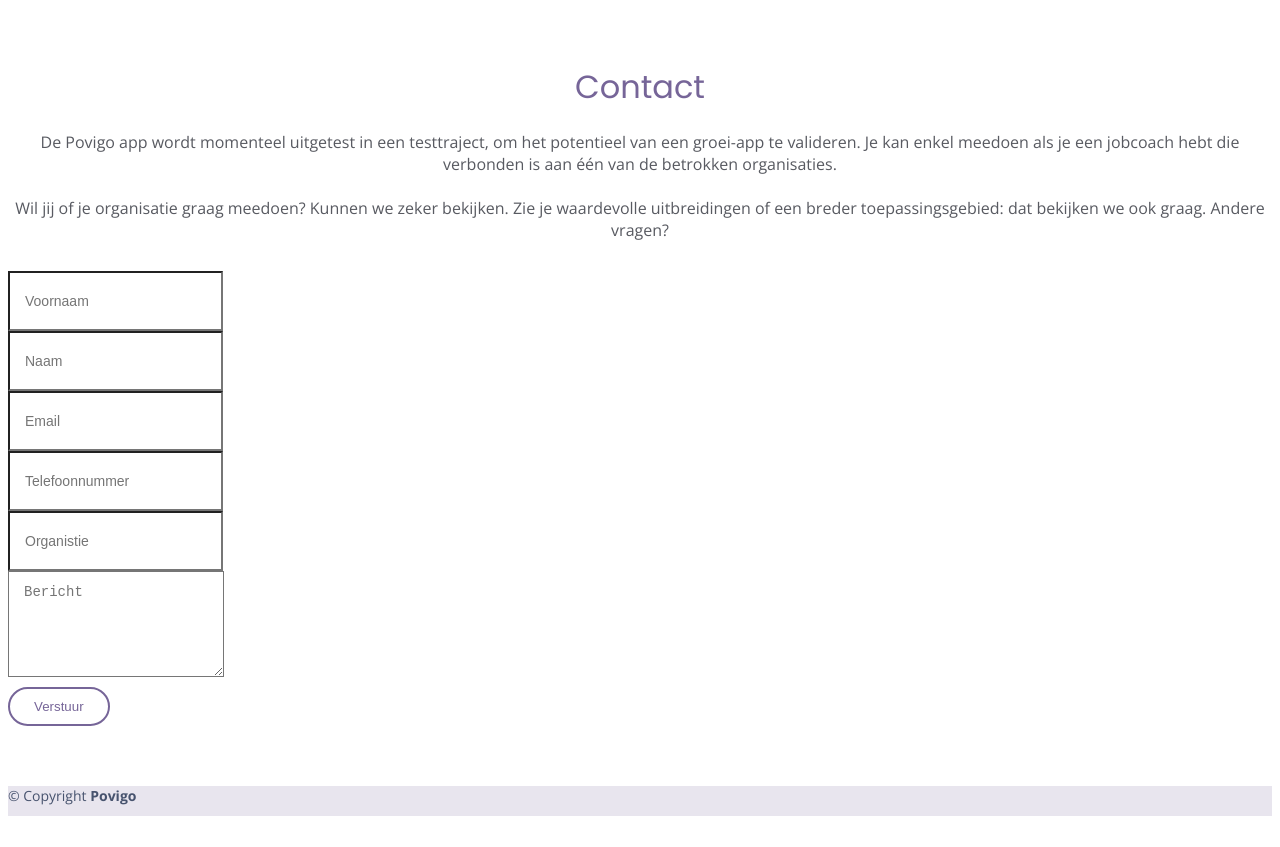
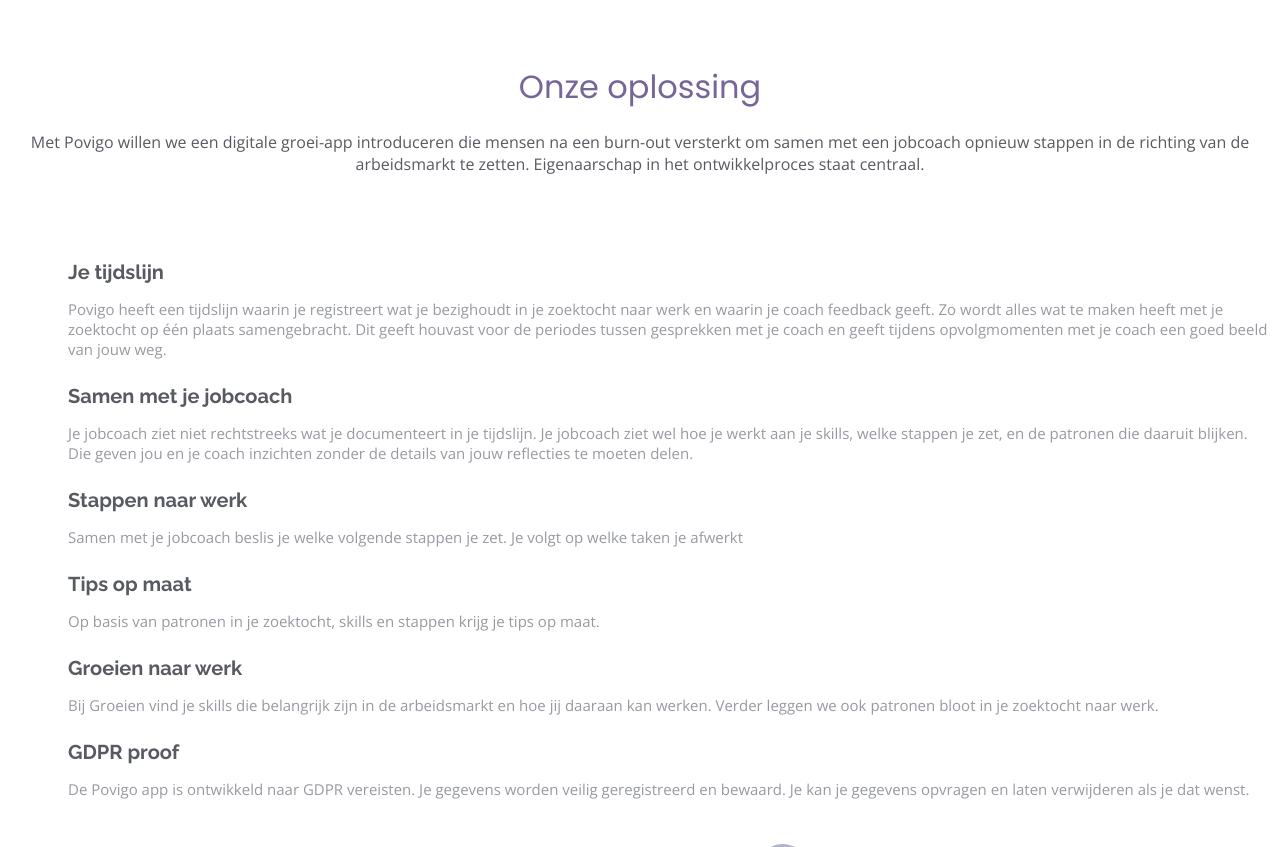
Before and after one commit to kunlabora/povigo-website, a website: page src/index.html in a window 1280 px wide. Shown: the part 1260-2107 px from the top of the page. Before the commit the page ends 2084 px from the top, so only its background shows below. Drawn offline with nearby package versions, Linux system fonts and the light colour scheme; files that its build step writes are made by us from their sources.

Commit message:
#113: onze oplossing

```diff
--- a/src/index.html
+++ b/src/index.html
@@ -13,6 +13,8 @@
 
 <main id="main">
 
+    {% include "parts/oplossing-section.html" %}
+
     {% include "parts/contact-section.html" %}
 
 </main><!-- End #main -->
--- a/src/parts/contact-section.html
+++ b/src/parts/contact-section.html
@@ -6,7 +6,7 @@
             <h2>Contact</h2>
             <div class="row justify-content-center">
                 <p class="col-lg-10">
-                    De Povigo app wordt momenteel uitgetest in een testtraject, om het potentieel van een groei-app te
+                    De Povigo-app wordt momenteel uitgetest in een testtraject, om het potentieel van een groei-app te
                     valideren. Je kan enkel meedoen als je een jobcoach hebt die verbonden is aan één van de betrokken
                     organisaties.
                     <br><br>
--- a/src/parts/header.html
+++ b/src/parts/header.html
@@ -11,7 +11,7 @@
     <nav class="nav-menu d-none d-lg-block">
       <ul>
         <li class="active"><a href="#header">Home</a></li>
-<!--        <li><a href="#features">App Features</a></li>-->
+        <li><a href="#oplossing">Oplossing</a></li>
 <!--        <li><a href="#gallery">Gallery</a></li>-->
 <!--        <li><a href="#testimonials">Testimonials</a></li>-->
 <!--        <li><a href="#team">Team</a></li>-->
--- /dev/null
+++ b/src/parts/oplossing-section.html
@@ -0,0 +1,53 @@
+<!-- ======= App Features Section ======= -->
+<section id="oplossing" class="features">
+  <div class="container">
+
+    <div class="section-title">
+      <h2>Onze oplossing</h2>
+      <p>Met Povigo willen we een digitale groei-app introduceren die mensen na een burn-out versterkt om samen met een jobcoach opnieuw stappen in de richting van de arbeidsmarkt te zetten. Eigenaarschap in het ontwikkelproces staat centraal.</p>
+    </div>
+
+    <div class="row no-gutters">
+      <div class="col-xl-7 d-flex align-items-stretch order-2 order-lg-1">
+        <div class="content d-flex flex-column justify-content-center">
+          <div class="row">
+            <div class="col-md-6 icon-box" data-aos="fade-up">
+              <i class="bx bx-receipt"></i>
+              <h4>Je tijdslijn</h4>
+              <p>Povigo heeft een tijdslijn waarin je registreert wat je bezighoudt in je zoektocht naar werk  en waarin je coach feedback geeft.  Zo wordt alles wat te maken heeft met je zoektocht op één plaats samengebracht. Dit geeft houvast voor de periodes tussen gesprekken met je coach en geeft tijdens opvolgmomenten met je coach een goed beeld van jouw weg.</p>
+            </div>
+            <div class="col-md-6 icon-box" data-aos="fade-up" data-aos-delay="100">
+              <i class="bx bx-cube-alt"></i>
+              <h4>Samen met je jobcoach</h4>
+              <p>Je jobcoach ziet niet rechtstreeks wat je documenteert in je tijdslijn. Je jobcoach ziet wel hoe je werkt aan je skills, welke stappen je zet, en de patronen die daaruit blijken. Die geven jou en je coach inzichten zonder de details van jouw reflecties te moeten delen.</p>
+            </div>
+            <div class="col-md-6 icon-box" data-aos="fade-up" data-aos-delay="200">
+              <i class="bx bx-images"></i>
+              <h4>Stappen naar werk</h4>
+              <p>Samen met je jobcoach beslis je welke volgende stappen je zet. Je volgt op welke taken je afwerkt</p>
+            </div>
+            <div class="col-md-6 icon-box" data-aos="fade-up" data-aos-delay="300">
+              <i class="bx bx-shield"></i>
+              <h4>Tips op maat</h4>
+              <p>Op basis van patronen in je zoektocht, skills en stappen krijg je tips op maat.</p>
+            </div>
+            <div class="col-md-6 icon-box" data-aos="fade-up" data-aos-delay="400">
+              <i class="bx bx-atom"></i>
+              <h4>Groeien naar werk</h4>
+              <p>Bij  Groeien vind je skills die belangrijk zijn in de arbeidsmarkt en hoe jij daaraan kan werken. Verder leggen we ook patronen bloot in je zoektocht naar werk.</p>
+            </div>
+            <div class="col-md-6 icon-box" data-aos="fade-up" data-aos-delay="500">
+              <i class="bx bx-id-card"></i>
+              <h4>GDPR proof</h4>
+              <p>De Povigo app is ontwikkeld naar GDPR vereisten. Je gegevens worden veilig geregistreerd en bewaard. Je kan je gegevens opvragen en laten verwijderen als je dat wenst.</p>
+            </div>
+          </div>
+        </div>
+      </div>
+      <div class="image col-xl-5 d-flex align-items-stretch justify-content-center order-1 order-lg-2" data-aos="fade-left" data-aos-delay="100">
+        <img src="assets/img/features.svg" class="img-fluid" alt="">
+      </div>
+    </div>
+
+  </div>
+</section><!-- End App Features Section -->
```
Also changed, not shown: src/parts/features-section.html (deleted, +0 -53 lines).
